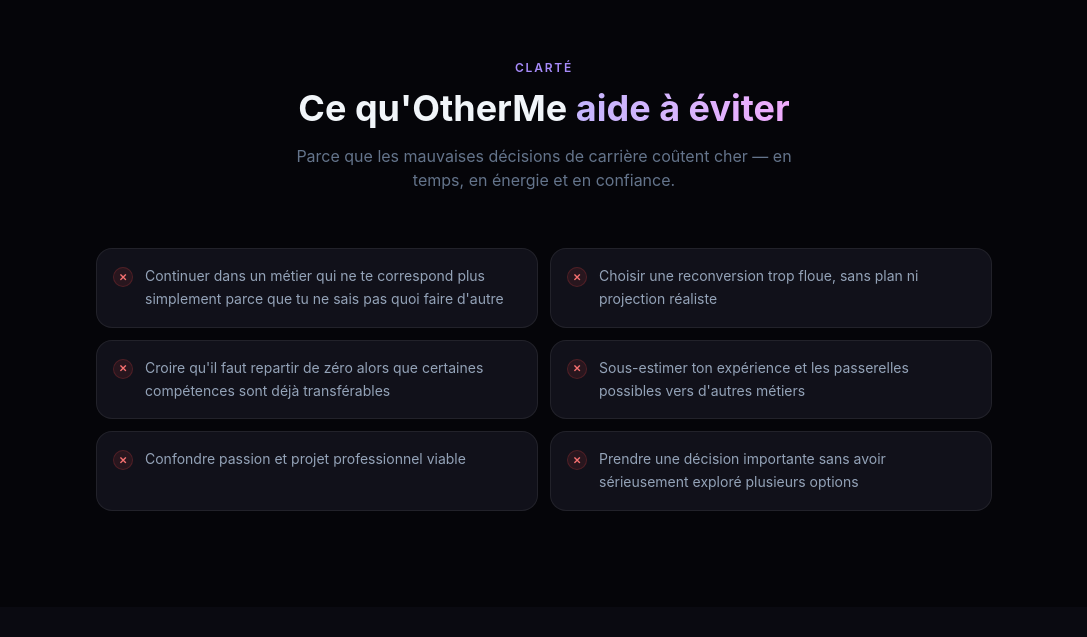
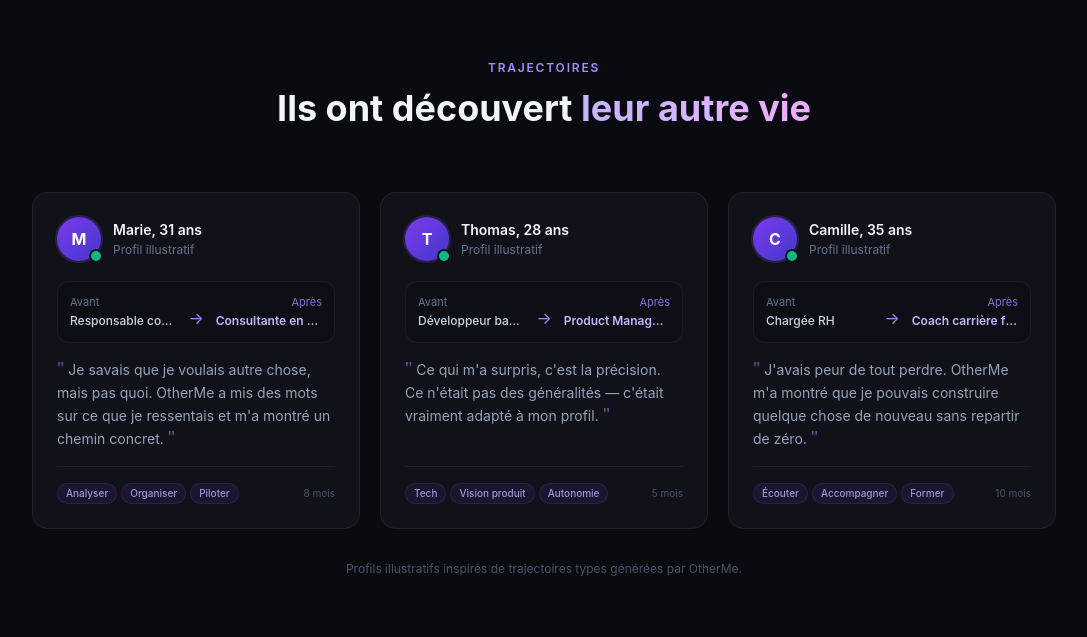
Before and after one commit to rudylegeay916/Otherme, a React (Vite) app: page / in a window 1280 px wide. Shown: the part 8623-9260 px from the top of the page, without its empty margins (96-1183 px from the left). Built offline with nearby package versions, Linux system fonts and the light colour scheme; no server answers.

Commit message:
Remove standalone 'Ce que ça évite' section (redundant with comparison table band)
Section already covered by AVOIDS compact band (4 items) inside the comparison table.
Deleted py-24 section with title, subtitle and full 6-item grid (-31 lines).

```diff
--- a/src/pages/Landing.tsx
+++ b/src/pages/Landing.tsx
@@ -1314,37 +1314,6 @@ export default function Landing() {
         </div>
       </section>
 
-      {/* ── Ce que ça évite ───────────────────────────────────────── */}
-      <section className="py-24 px-4">
-        <div className="max-w-4xl mx-auto">
-          <div className="text-center mb-14">
-            <p className="text-xs font-semibold uppercase tracking-[0.15em] text-brand-400 mb-3">
-              {lang === 'fr' ? 'Clarté' : 'Clarity'}
-            </p>
-            <h2 className="text-3xl md:text-4xl font-bold mb-4 text-slate-100">
-              {lang === 'fr'
-                ? <>Ce qu'OtherMe <span className="gradient-text">aide à éviter</span></>
-                : <>What OtherMe <span className="gradient-text">helps you avoid</span></>}
-            </h2>
-            <p className="text-slate-500 text-base max-w-lg mx-auto">
-              {lang === 'fr'
-                ? 'Parce que les mauvaises décisions de carrière coûtent cher — en temps, en énergie et en confiance.'
-                : 'Because bad career decisions are costly — in time, energy and confidence.'}
-            </p>
-          </div>
-          <div className="grid sm:grid-cols-2 gap-3">
-            {AVOIDS.map((a) => (
-              <div key={a.fr} className="card p-4 flex items-start gap-3 hover:border-white/[0.10] transition-colors duration-300">
-                <span className="w-5 h-5 rounded-full bg-red-500/10 border border-red-500/20 flex items-center justify-center flex-shrink-0 mt-0.5">
-                  <span className="text-red-400 text-[10px] font-bold">✕</span>
-                </span>
-                <p className="text-slate-400 text-sm leading-relaxed">{lang === 'fr' ? a.fr : a.en}</p>
-              </div>
-            ))}
-          </div>
-        </div>
-      </section>
-
       {/* ── Exemples de transitions ───────────────────────────────── */}
       <section className="py-24 px-4 bg-dark-900/60">
         <div className="max-w-5xl mx-auto">
```
